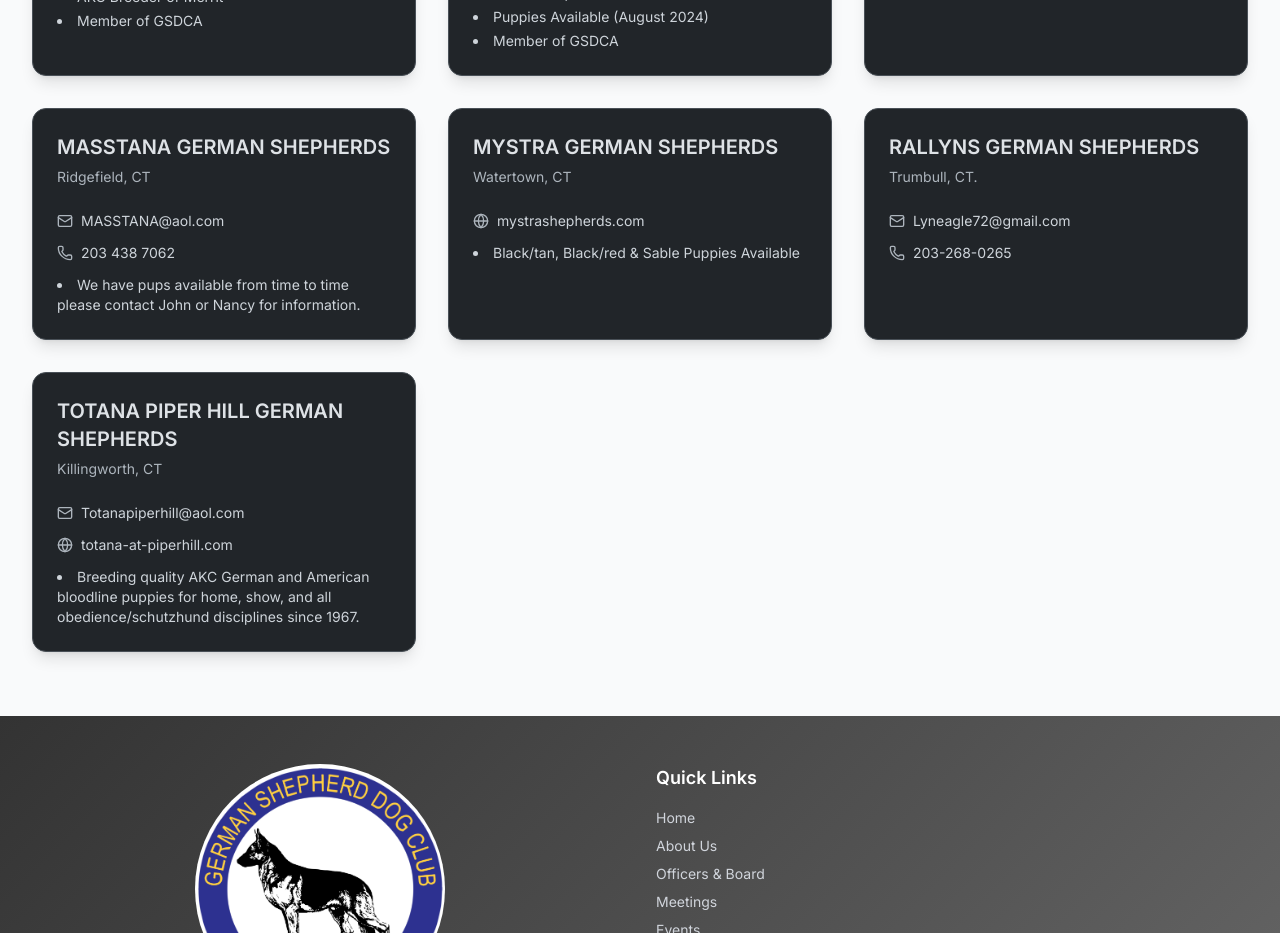
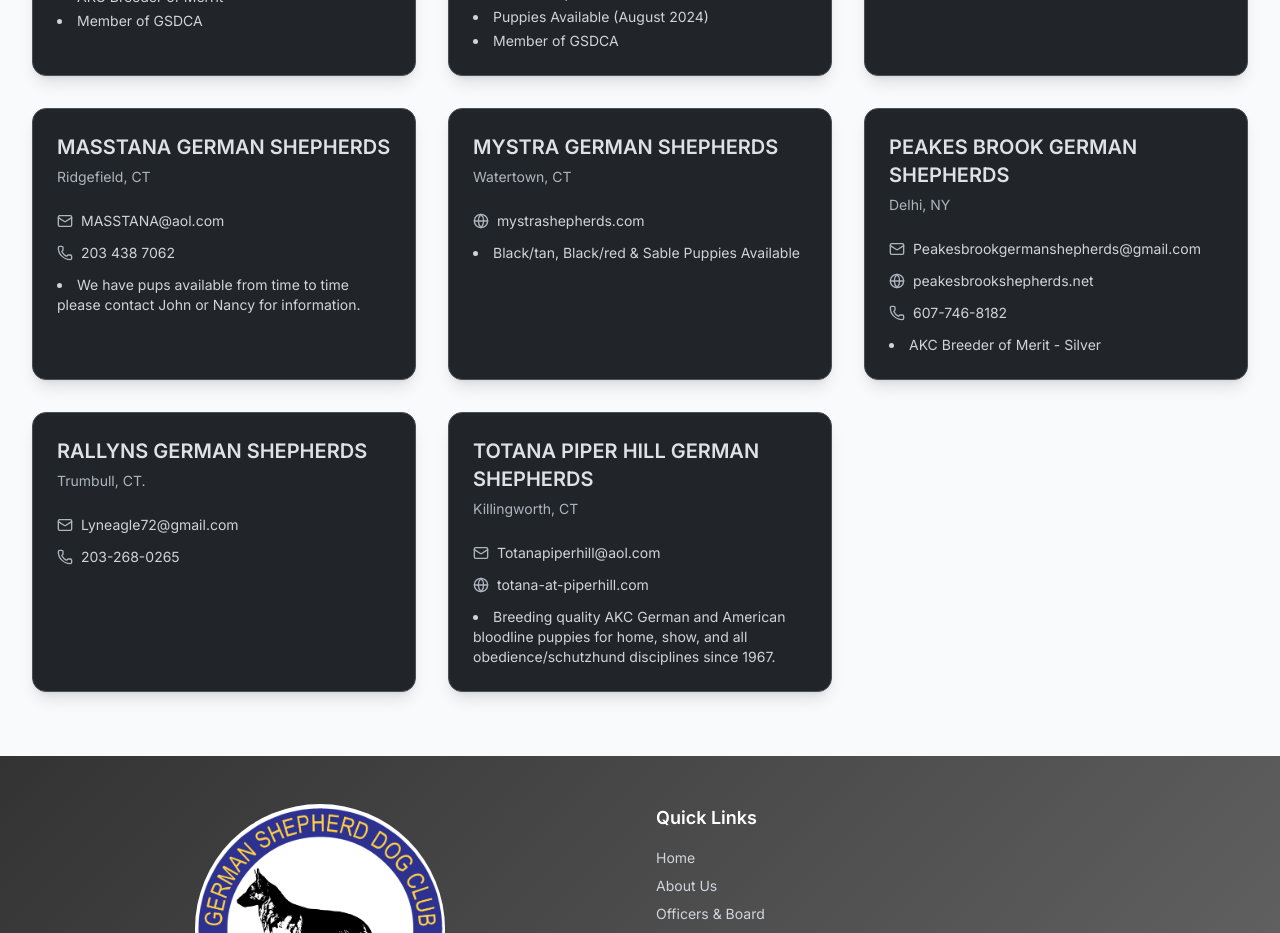
Before and after one commit to rickylandino/gsdcgnh, a Next.js app: page /breeders in a window 1280 px wide. Shown: the part 840-1773 px from the top of the page. Built offline with nearby package versions, Linux system fonts and the light colour scheme.

Commit message:
update breeder

```diff
--- a/app/breeders/page.tsx
+++ b/app/breeders/page.tsx
@@ -46,6 +46,14 @@ export default function BreedersPage() {
             location: "Watertown, CT",
             website: "http://www.mystrashepherds.com/",
             details: ["Black/tan, Black/red & Sable Puppies Available"],
+        },
+        {
+            name: "PEAKES BROOK GERMAN SHEPHERDS",
+            location: "Delhi, NY",
+            email: "Peakesbrookgermanshepherds@gmail.com",
+            website: "https://peakesbrookshepherds.net",
+            details: ["AKC Breeder of Merit - Silver"],
+            phone: "607-746-8182",
         },
         {
             name: "RALLYNS GERMAN SHEPHERDS",
```
